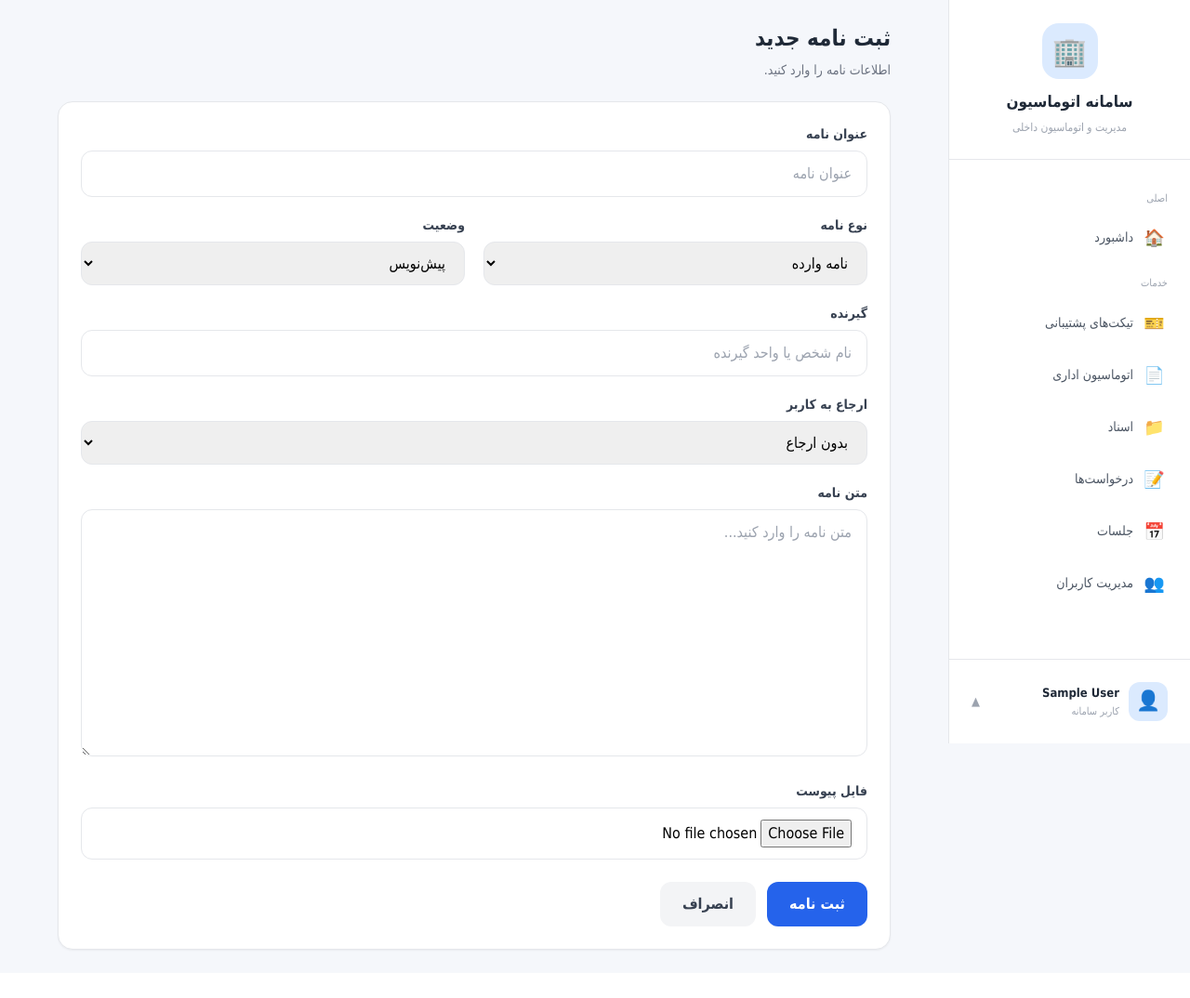
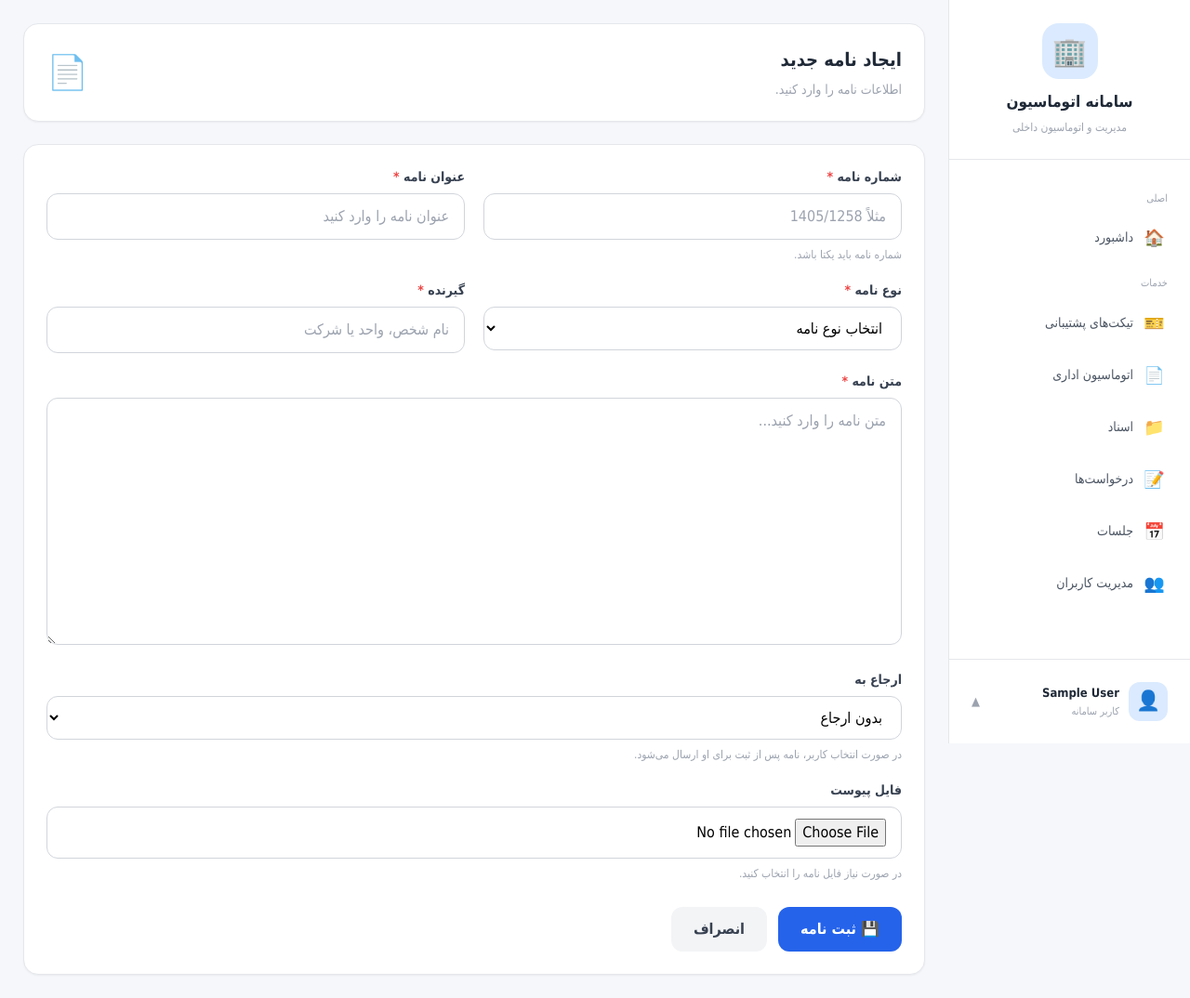
Before and after one commit to ticketit2026/automate-admin, a Django app: page /admin-automation/create/ in a window 1280 px wide. Shown: the whole page at 93% size. Before the commit the page ends 1024 px from the top, so only its background shows below. Run offline with Django 5.2, Linux system fonts and the light colour scheme; the visitor is signed in with stand-in values (Sample User, id 1); data comes from the database, SQL or seed files in the repository; some libraries are stand-ins or nearby versions.

Commit message:
Update letter_create.html

```diff
--- a/templates/admin_automation/letter_create.html
+++ b/templates/admin_automation/letter_create.html
@@ -1,90 +1,184 @@
 {% extends 'base.html' %}
 
 {% block title %}
-ثبت نامه
+    {% if edit_mode %}
+        ویرایش نامه
+    {% else %}
+        ایجاد نامه
+    {% endif %}
 {% endblock %}
+
 
 {% block content %}
 
-<div class="max-w-4xl mx-auto">
+<div class="max-w-5xl mx-auto">
 
-    <div class="mb-6">
+    <!-- Header -->
 
-        <h1 class="text-2xl font-bold text-gray-800">
-            ثبت نامه جدید
+    <div class="bg-white rounded-2xl shadow-sm border border-gray-200 p-6 mb-6">
+
+        <div class="flex items-center justify-between">
+
+            <div>
+
+                <h1 class="text-xl font-bold text-gray-800">
+
+                    {% if edit_mode %}
+                        ویرایش نامه
+                    {% else %}
+                        ایجاد نامه جدید
+                    {% endif %}
+
                 </h1>
 
-        <p class="text-sm text-gray-500 mt-2">
+                <p class="text-sm text-gray-400 mt-2">
+
+                    {% if edit_mode %}
+                        اطلاعات نامه را ویرایش کنید.
+                    {% else %}
                         اطلاعات نامه را وارد کنید.
+                    {% endif %}
+
+                </p>
+
+            </div>
+
+            <div class="text-4xl">
+                📄
+            </div>
+
+        </div>
+
+    </div>
+
+
+    <!-- Form -->
+
+    <form
+        method="post"
+        enctype="multipart/form-data"
+        class="bg-white rounded-2xl shadow-sm border border-gray-200 p-6"
+    >
+
+        {% csrf_token %}
+
+
+        <!-- شماره نامه + عنوان -->
+
+        <div class="grid grid-cols-1 md:grid-cols-2 gap-5 mb-5">
+
+
+            <!-- شماره نامه -->
+
+            <div>
+
+                <label
+                    for="letter_number"
+                    class="block text-sm font-bold text-gray-700 mb-2"
+                >
+                    شماره نامه
+                    <span class="text-red-500">*</span>
+                </label>
+
+                <input
+                    type="text"
+                    id="letter_number"
+                    name="letter_number"
+                    value="{% if letter %}{{ letter.letter_number|default:'' }}{% else %}{{ letter_number|default:'' }}{% endif %}"
+                    placeholder="مثلاً 1405/1258"
+                    maxlength="50"
+                    required
+                    class="w-full px-4 py-3 border border-gray-300 rounded-xl focus:outline-none focus:ring-2 focus:ring-blue-500 focus:border-blue-500"
+                >
+
+                <p class="text-xs text-gray-400 mt-2">
+                    شماره نامه باید یکتا باشد.
                 </p>
 
             </div>
 
 
-    {% if messages %}
+            <!-- عنوان -->
 
-        {% for message in messages %}
+            <div>
 
-        <div class="mb-4 bg-red-50 border border-red-200 text-red-700 px-5 py-4 rounded-xl text-sm">
-            {{ message }}
-        </div>
-
-        {% endfor %}
-
-    {% endif %}
-
-
-    <div class="bg-white rounded-2xl border border-gray-200 shadow-sm p-6">
-
-        <form
-            method="post"
-            enctype="multipart/form-data"
+                <label
+                    for="title"
+                    class="block text-sm font-bold text-gray-700 mb-2"
                 >
-
-            {% csrf_token %}
-
-
-            <div class="mb-5">
-
-                <label class="block text-sm font-semibold text-gray-700 mb-2">
                     عنوان نامه
+                    <span class="text-red-500">*</span>
                 </label>
 
                 <input
                     type="text"
+                    id="title"
                     name="title"
+                    value="{% if letter %}{{ letter.title }}{% else %}{{ title|default:'' }}{% endif %}"
+                    placeholder="عنوان نامه را وارد کنید"
+                    maxlength="200"
                     required
-                    class="w-full border border-gray-200 rounded-xl px-4 py-3"
-                    placeholder="عنوان نامه"
+                    class="w-full px-4 py-3 border border-gray-300 rounded-xl focus:outline-none focus:ring-2 focus:ring-blue-500 focus:border-blue-500"
                 >
 
             </div>
 
 
+        </div>
+
+
+        <!-- نوع نامه + گیرنده -->
+
         <div class="grid grid-cols-1 md:grid-cols-2 gap-5 mb-5">
 
 
+            <!-- نوع نامه -->
+
             <div>
 
-                    <label class="block text-sm font-semibold text-gray-700 mb-2">
+                <label
+                    for="document_type"
+                    class="block text-sm font-bold text-gray-700 mb-2"
+                >
                     نوع نامه
+                    <span class="text-red-500">*</span>
                 </label>
 
                 <select
+                    id="document_type"
                     name="document_type"
                     required
-                        class="w-full border border-gray-200 rounded-xl px-4 py-3"
+                    class="w-full px-4 py-3 border border-gray-300 rounded-xl bg-white focus:outline-none focus:ring-2 focus:ring-blue-500 focus:border-blue-500"
                 >
 
-                        <option value="in">
+                    <option value="">
+                        انتخاب نوع نامه
+                    </option>
+
+                    <option
+                        value="in"
+                        {% if letter and letter.document_type == 'in' or not letter and document_type == 'in' %}
+                            selected
+                        {% endif %}
+                    >
                         نامه وارده
                     </option>
 
-                        <option value="out">
+                    <option
+                        value="out"
+                        {% if letter and letter.document_type == 'out' or not letter and document_type == 'out' %}
+                            selected
+                        {% endif %}
+                    >
                         نامه صادره
                     </option>
 
-                        <option value="internal">
+                    <option
+                        value="internal"
+                        {% if letter and letter.document_type == 'internal' or not letter and document_type == 'internal' %}
+                            selected
+                        {% endif %}
+                    >
                         نامه داخلی
                     </option>
 
@@ -93,61 +187,74 @@
             </div>
 
 
+            <!-- گیرنده -->
+
             <div>
 
-                    <label class="block text-sm font-semibold text-gray-700 mb-2">
-                        وضعیت
-                    </label>
-
-                    <select
-                        name="status"
-                        class="w-full border border-gray-200 rounded-xl px-4 py-3"
+                <label
+                    for="sent_to"
+                    class="block text-sm font-bold text-gray-700 mb-2"
                 >
-
-                        <option value="draft">
-                            پیش‌نویس
-                        </option>
-
-                        <option value="sent">
-                            ارسال شده
-                        </option>
-
-                        <option value="received">
-                            دریافت شده
-                        </option>
-
-                    </select>
-
-                </div>
-
-            </div>
-
-
-            <div class="mb-5">
-
-                <label class="block text-sm font-semibold text-gray-700 mb-2">
                     گیرنده
+                    <span class="text-red-500">*</span>
                 </label>
 
                 <input
                     type="text"
+                    id="sent_to"
                     name="sent_to"
-                    class="w-full border border-gray-200 rounded-xl px-4 py-3"
-                    placeholder="نام شخص یا واحد گیرنده"
+                    value="{% if letter %}{{ letter.sent_to }}{% else %}{{ sent_to|default:'' }}{% endif %}"
+                    placeholder="نام شخص، واحد یا شرکت"
+                    maxlength="200"
+                    required
+                    class="w-full px-4 py-3 border border-gray-300 rounded-xl focus:outline-none focus:ring-2 focus:ring-blue-500 focus:border-blue-500"
                 >
 
             </div>
 
 
+        </div>
+
+
+        <!-- متن نامه -->
+
         <div class="mb-5">
 
-                <label class="block text-sm font-semibold text-gray-700 mb-2">
-                    ارجاع به کاربر
+            <label
+                for="content"
+                class="block text-sm font-bold text-gray-700 mb-2"
+            >
+                متن نامه
+                <span class="text-red-500">*</span>
+            </label>
+
+            <textarea
+                id="content"
+                name="content"
+                rows="10"
+                required
+                placeholder="متن نامه را وارد کنید..."
+                class="w-full px-4 py-3 border border-gray-300 rounded-xl resize-y focus:outline-none focus:ring-2 focus:ring-blue-500 focus:border-blue-500"
+            >{% if letter %}{{ letter.content }}{% else %}{{ content|default:'' }}{% endif %}</textarea>
+
+        </div>
+
+
+        <!-- ارجاع -->
+
+        <div class="mb-5">
+
+            <label
+                for="assigned_to"
+                class="block text-sm font-bold text-gray-700 mb-2"
+            >
+                ارجاع به
             </label>
 
             <select
+                id="assigned_to"
                 name="assigned_to"
-                    class="w-full border border-gray-200 rounded-xl px-4 py-3"
+                class="w-full px-4 py-3 border border-gray-300 rounded-xl bg-white focus:outline-none focus:ring-2 focus:ring-blue-500 focus:border-blue-500"
             >
 
                 <option value="">
@@ -156,78 +263,118 @@
 
                 {% for user in users %}
 
-                    <option value="{{ user.id }}">
-                        {{ user.username }}
-
-                        {% if user.first_name or user.last_name %}
-                            -
-                            {{ user.first_name }}
-                            {{ user.last_name }}
+                    <option
+                        value="{{ user.id }}"
+                        {% if assigned_to_id|stringformat:"s" == user.id|stringformat:"s" %}
+                            selected
                         {% endif %}
-
+                    >
+                        {{ user.get_full_name|default:user.username }}
                     </option>
 
                 {% endfor %}
 
             </select>
 
-            </div>
-
-
-            <div class="mb-5">
-
-                <label class="block text-sm font-semibold text-gray-700 mb-2">
-                    متن نامه
-                </label>
-
-                <textarea
-                    name="content"
-                    rows="10"
-                    required
-                    class="w-full border border-gray-200 rounded-xl px-4 py-3"
-                    placeholder="متن نامه را وارد کنید..."
-                ></textarea>
+            <p class="text-xs text-gray-400 mt-2">
+                در صورت انتخاب کاربر، نامه پس از ثبت برای او ارسال می‌شود.
+            </p>
 
         </div>
 
 
-            <div class="mb-6">
+        <!-- فایل -->
 
-                <label class="block text-sm font-semibold text-gray-700 mb-2">
+        <div class="mb-7">
+
+            <label
+                for="file"
+                class="block text-sm font-bold text-gray-700 mb-2"
+            >
                 فایل پیوست
             </label>
 
+            {% if letter and letter.file %}
+
+                <div class="mb-3 p-3 bg-blue-50 border border-blue-100 rounded-xl">
+
+                    <div class="text-sm text-gray-700">
+
+                        فایل فعلی:
+
+                        <span class="font-bold">
+                            {{ letter.file.name }}
+                        </span>
+
+                    </div>
+
+                </div>
+
+            {% endif %}
+
             <input
                 type="file"
+                id="file"
                 name="file"
-                    class="w-full border border-gray-200 rounded-xl px-4 py-3"
+                class="w-full px-4 py-3 border border-gray-300 rounded-xl bg-white focus:outline-none focus:ring-2 focus:ring-blue-500"
             >
+
+            <p class="text-xs text-gray-400 mt-2">
+                در صورت نیاز فایل نامه را انتخاب کنید.
+            </p>
 
         </div>
 
 
-            <div class="flex gap-3">
+        <!-- Buttons -->
+
+        <div class="flex flex-col sm:flex-row gap-3 justify-start">
+
+
+            <!-- Save -->
 
             <button
                 type="submit"
-                    class="bg-blue-600 hover:bg-blue-700 text-white px-6 py-3 rounded-xl font-semibold"
+                class="px-6 py-3 rounded-xl bg-blue-600 text-white font-bold hover:bg-blue-700 transition"
             >
-                    ثبت نامه
+
+                {% if edit_mode %}
+                    💾 ذخیره تغییرات
+                {% else %}
+                    💾 ثبت نامه
+                {% endif %}
+
             </button>
 
+
+            <!-- Cancel -->
+
+            {% if letter %}
+
                 <a
-                    href="{% url 'letter_list' %}"
-                    class="bg-gray-100 hover:bg-gray-200 text-gray-700 px-6 py-3 rounded-xl font-semibold"
+                    href="{% url 'letter_detail' letter_id=letter.id %}"
+                    class="px-6 py-3 rounded-xl bg-gray-100 text-gray-700 font-bold text-center hover:bg-gray-200 transition"
                 >
                     انصراف
                 </a>
 
+            {% else %}
+
+                <a
+                    href="{% url 'letter_list' %}"
+                    class="px-6 py-3 rounded-xl bg-gray-100 text-gray-700 font-bold text-center hover:bg-gray-200 transition"
+                >
+                    انصراف
+                </a>
+
+            {% endif %}
+
+
         </div>
+
 
     </form>
 
 </div>
 
-</div>
-
 {% endblock %}
```
Lines whose indentation alone changed are shown as unchanged.
